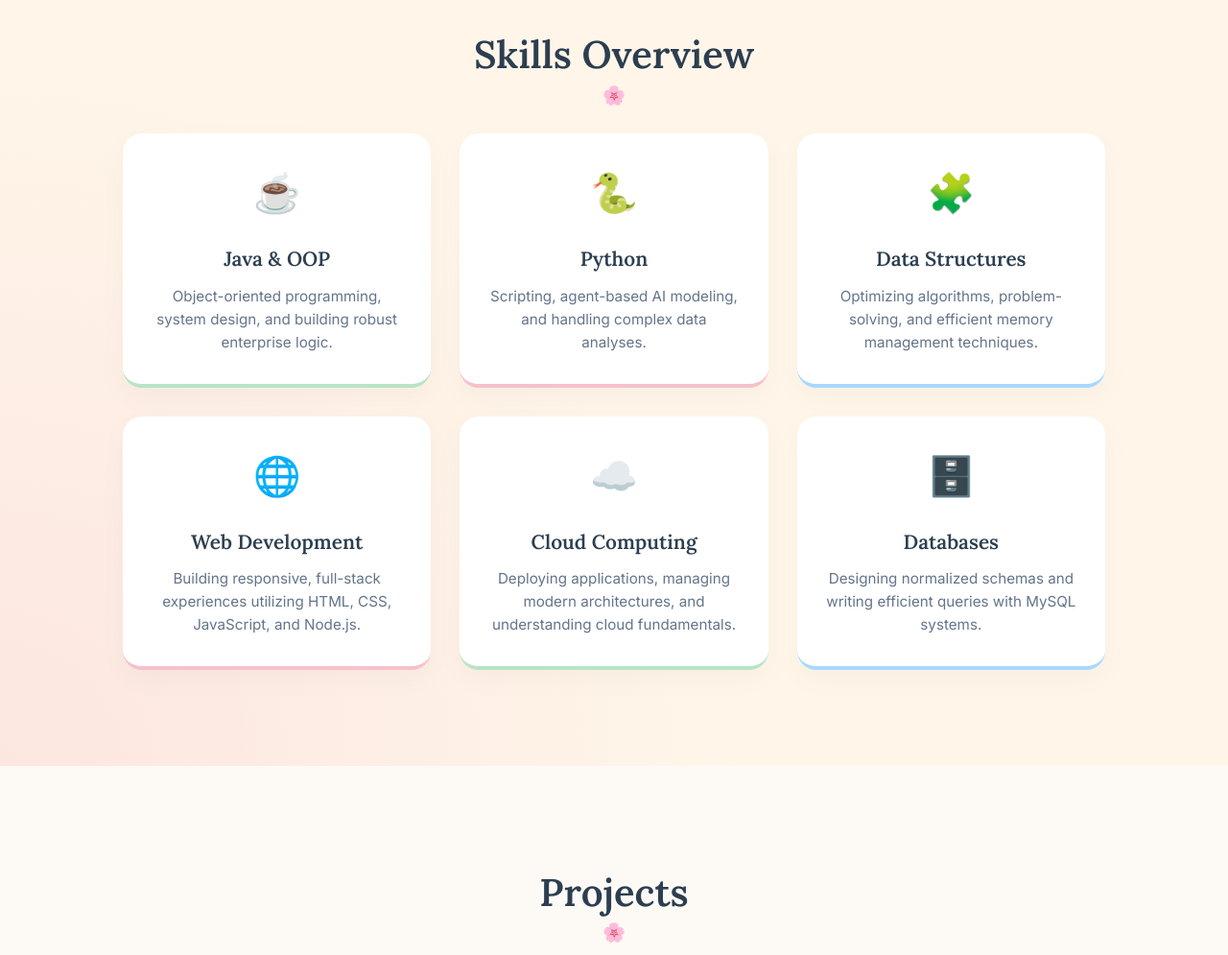
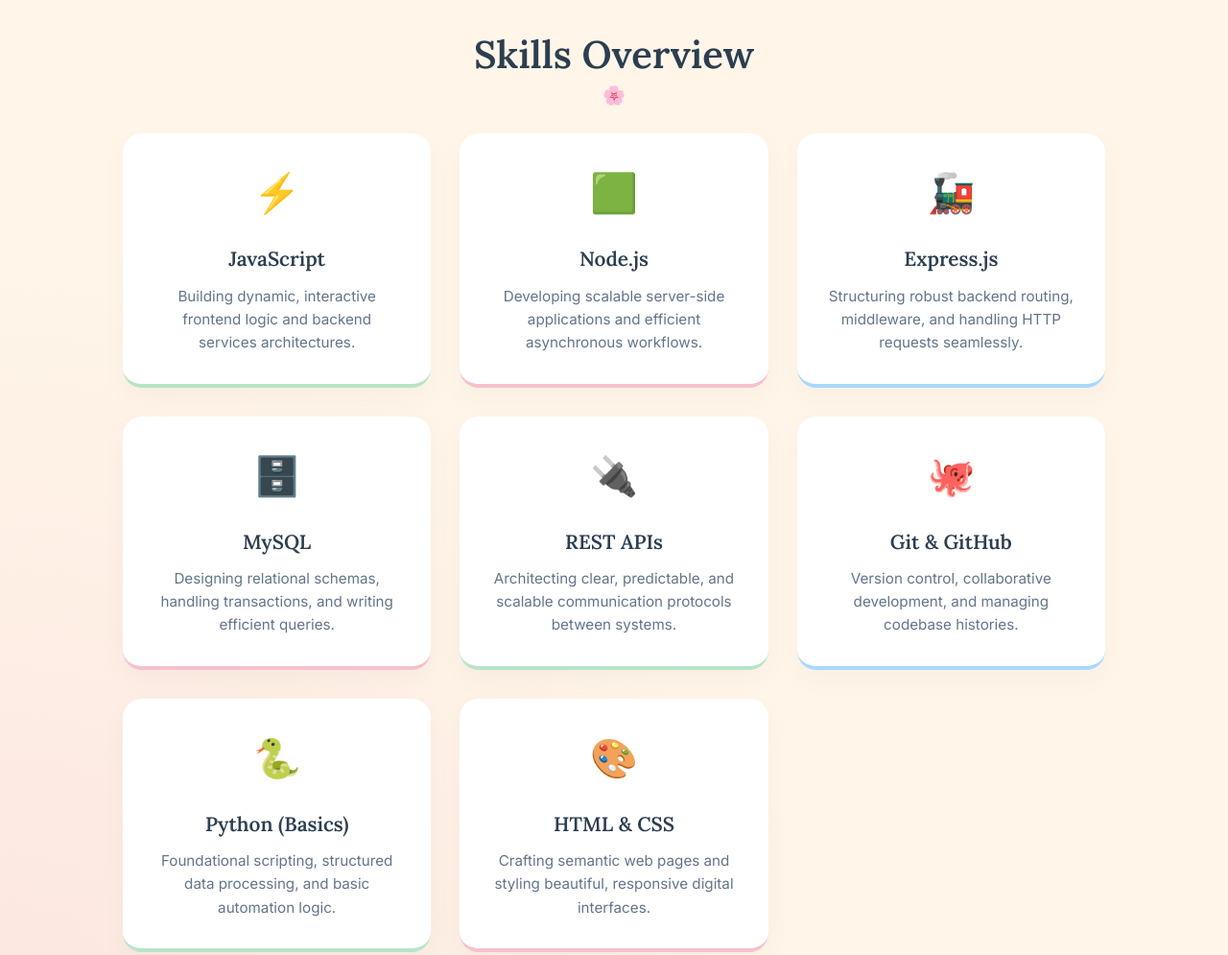
Before and after one commit to Akanksha-23825/portfolio-, a plain HTML site: page index.html in a window 1280 px wide. Shown: the part 1900-2895 px from the top of the page at 96% size. Drawn offline with Linux system fonts and the light colour scheme.

Commit message:
Updated skills section

```diff
--- a/index.html
+++ b/index.html
@@ -761,41 +761,52 @@
     <section id="skills">
         <h2 class="section-header reveal">Skills Overview</h2>
         <div class="skills-grid reveal">
+            <div class="skill-card">
+                <div class="skill-icon">⚡</div>
+                <h3 class="skill-title">JavaScript</h3>
+                <p class="skill-desc">Building dynamic, interactive frontend logic and backend services architectures.</p>
+            </div>
 
             <div class="skill-card">
-                <div class="skill-icon">☕</div>
-                <h3 class="skill-title">Java & OOP</h3>
-                <p class="skill-desc">Object-oriented programming, system design, and building robust enterprise logic.</p>
+                <div class="skill-icon">🟩</div>
+                <h3 class="skill-title">Node.js</h3>
+                <p class="skill-desc">Developing scalable server-side applications and efficient asynchronous workflows.</p>
+            </div>
+
+            <div class="skill-card">
+                <div class="skill-icon">🚂</div>
+                <h3 class="skill-title">Express.js</h3>
+                <p class="skill-desc">Structuring robust backend routing, middleware, and handling HTTP requests seamlessly.</p>
+            </div>
+
+            <div class="skill-card">
+                <div class="skill-icon">🗄️</div>
+                <h3 class="skill-title">MySQL</h3>
+                <p class="skill-desc">Designing relational schemas, handling transactions, and writing efficient queries.</p>
+            </div>
+
+            <div class="skill-card">
+                <div class="skill-icon">🔌</div>
+                <h3 class="skill-title">REST APIs</h3>
+                <p class="skill-desc">Architecting clear, predictable, and scalable communication protocols between systems.</p>
+            </div>
+
+            <div class="skill-card">
+                <div class="skill-icon">🐙</div>
+                <h3 class="skill-title">Git & GitHub</h3>
+                <p class="skill-desc">Version control, collaborative development, and managing codebase histories.</p>
             </div>
 
             <div class="skill-card">
                 <div class="skill-icon">🐍</div>
-                <h3 class="skill-title">Python</h3>
-                <p class="skill-desc">Scripting, agent-based AI modeling, and handling complex data analyses.</p>
+                <h3 class="skill-title">Python (Basics)</h3>
+                <p class="skill-desc">Foundational scripting, structured data processing, and basic automation logic.</p>
             </div>
 
             <div class="skill-card">
-                <div class="skill-icon">🧩</div>
-                <h3 class="skill-title">Data Structures</h3>
-                <p class="skill-desc">Optimizing algorithms, problem-solving, and efficient memory management techniques.</p>
-            </div>
-
-            <div class="skill-card">
-                <div class="skill-icon">🌐</div>
-                <h3 class="skill-title">Web Development</h3>
-                <p class="skill-desc">Building responsive, full-stack experiences utilizing HTML, CSS, JavaScript, and Node.js.</p>
-            </div>
-
-            <div class="skill-card">
-                <div class="skill-icon">☁️</div>
-                <h3 class="skill-title">Cloud Computing</h3>
-                <p class="skill-desc">Deploying applications, managing modern architectures, and understanding cloud fundamentals.</p>
-            </div>
-
-            <div class="skill-card">
-                <div class="skill-icon">🗄️</div>
-                <h3 class="skill-title">Databases</h3>
-                <p class="skill-desc">Designing normalized schemas and writing efficient queries with MySQL systems.</p>
+                <div class="skill-icon">🎨</div>
+                <h3 class="skill-title">HTML & CSS</h3>
+                <p class="skill-desc">Crafting semantic web pages and styling beautiful, responsive digital interfaces.</p>
             </div>
 
         </div>
```
